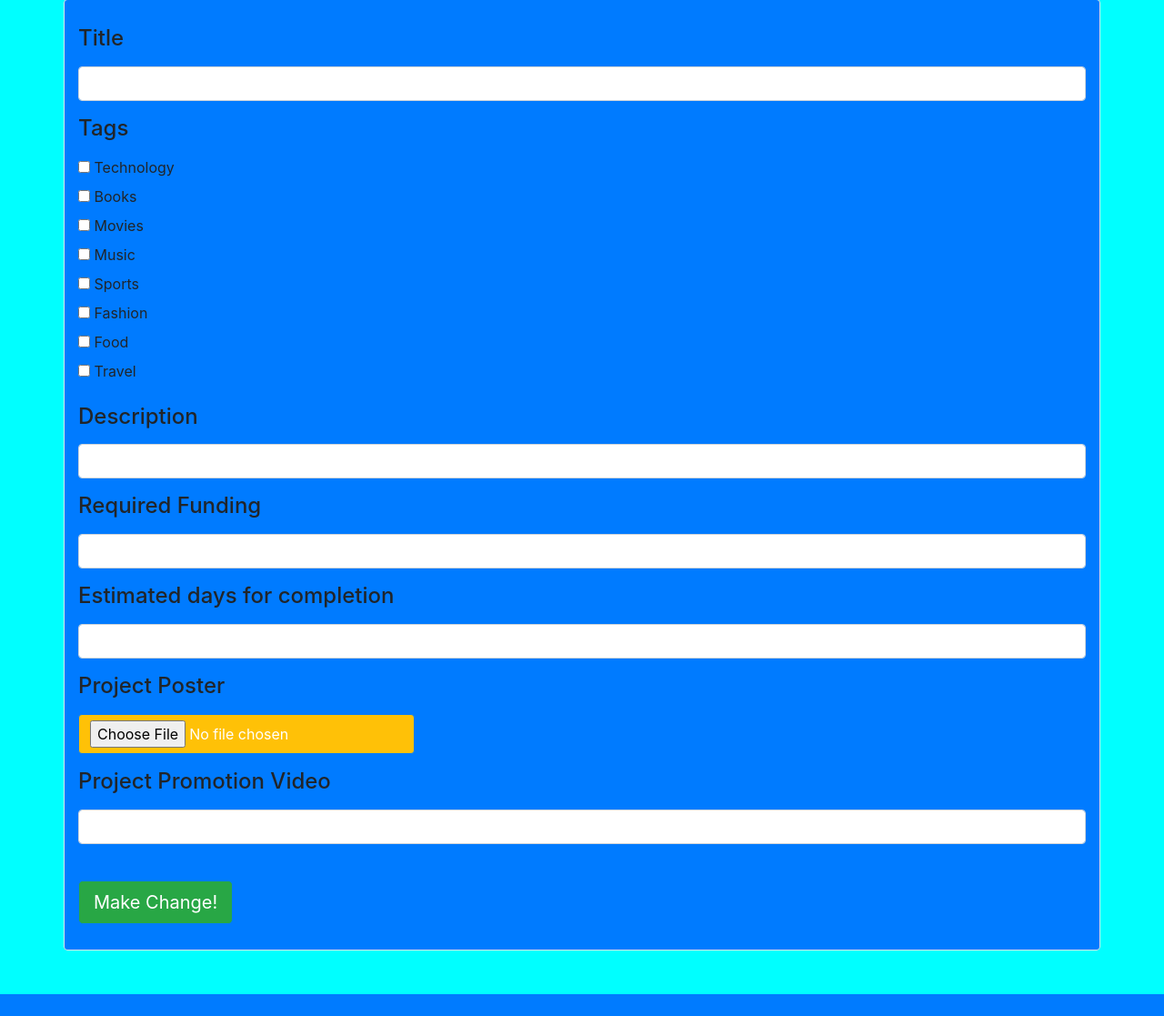
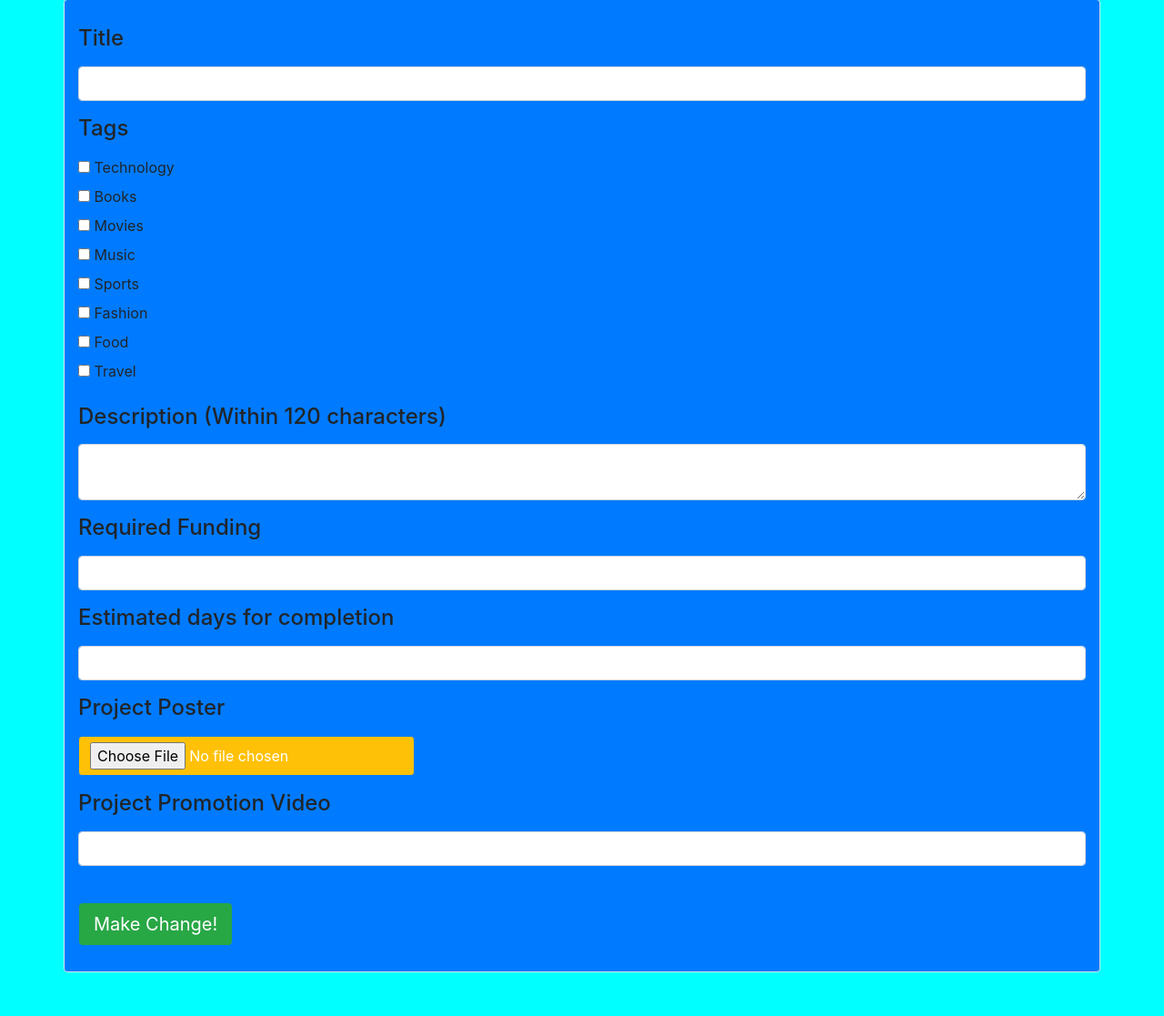
Before and after one commit to swetanjal/Kickstarter, a Flask app: template templates/editPost.html in a window 1280 px wide. Shown: the part 131-1248 px from the top of the page at 91% size. Before the commit the page ends 1224 px from the top, so only its background shows below. Run offline with Flask 2, Linux system fonts and the light colour scheme; the template is opened without the code that fills it, so the values that code supplies are empty; some libraries are stand-ins or nearby versions; some web fonts are replaced.

Commit message:
Modified create and edit projects page and the tags display

```diff
--- a/templates/editPost.html
+++ b/templates/editPost.html
@@ -136,10 +136,17 @@
       {%endif%}
     </div>
 
-    <div class="form-group">
+    <!--div class="form-group">
       <label for="about"><h4>Description</h4></label><br>
       <input type="text" class="form-control" id="about" value="{{des}}" name="about" required>
+    </div-->
+
+    <div class="form-group">
+      <label for="about"><h4>Description (Within 120 characters)</h4></label>
+      <br>
+      <textarea class="form-control" id="about" placeholder="{{des}}" name="about" value="{{des}}" required></textarea>
     </div>
+
     <div class="form-group">
       <label for="fund"><h4>Required Funding</h4></label><br>
       <input type="text" class="form-control" id="fund" value="{{fund}}" name="fund" required>
@@ -203,6 +210,11 @@
       alert("You definetly need a positive amount of time to complete");
       return false;
     }
+    if(form.about.value.length>120)
+    {
+      alert("Description should be within 120 characters");
+      return false;
+    }
     return true;
   }
 </script>
--- a/templates/project_display.html
+++ b/templates/project_display.html
@@ -104,7 +104,7 @@
 </div>
 <br>
 
-{% if tags != [] %}
+{% if tags != {} %}
 <div class = "container">
   <span class="badge badge-dark"><h3>Tags:</h3></span>
   <br><br>
@@ -113,7 +113,6 @@
   {% endfor %}
 </div>
 {% endif %}
-
 <br>
 
 {% if video != "" %}
```
Also changed, not shown: templates/postIt.html (+14 -1 lines), database.db, static/21.jpg (added), 1 other file.
